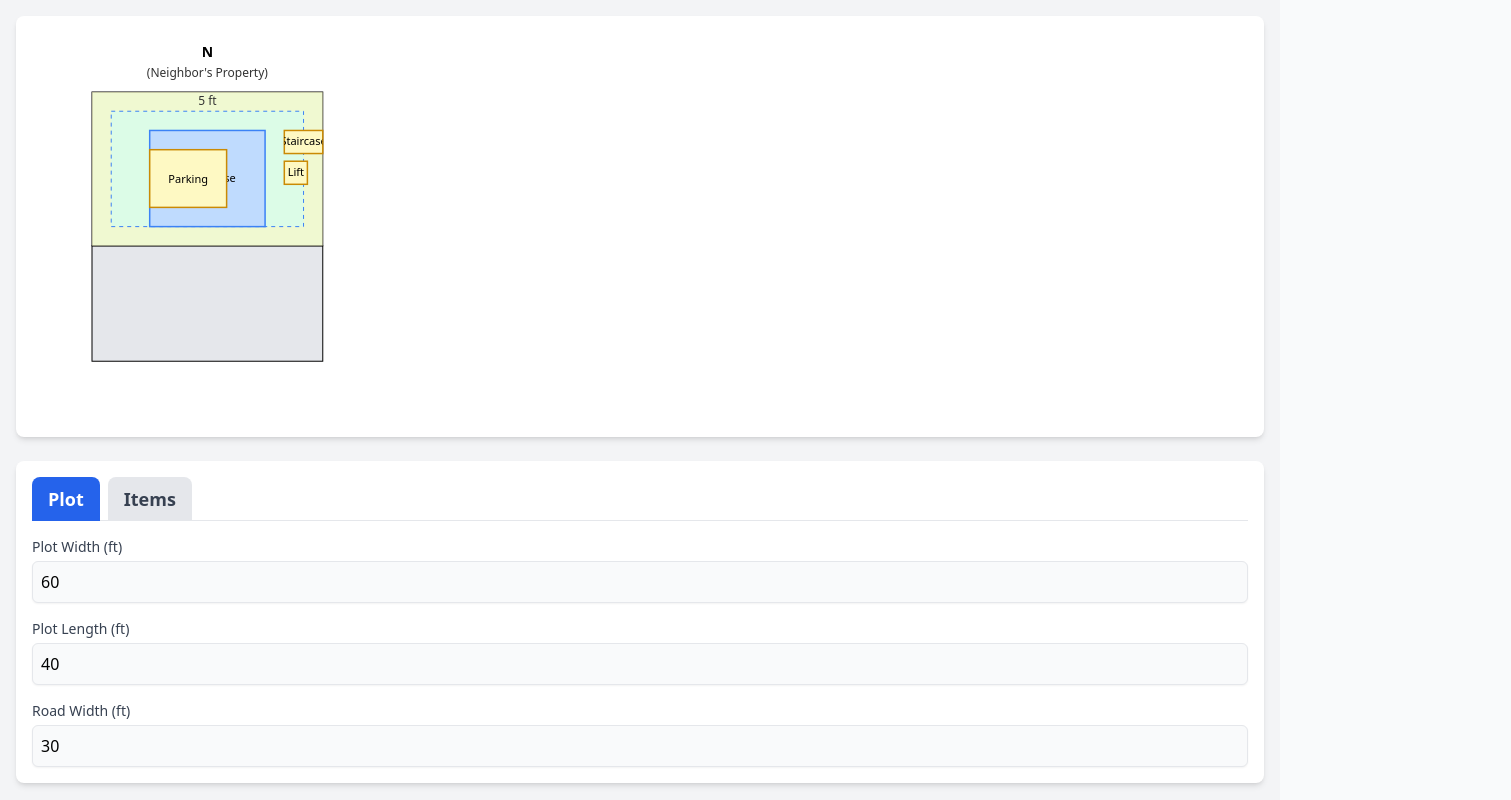
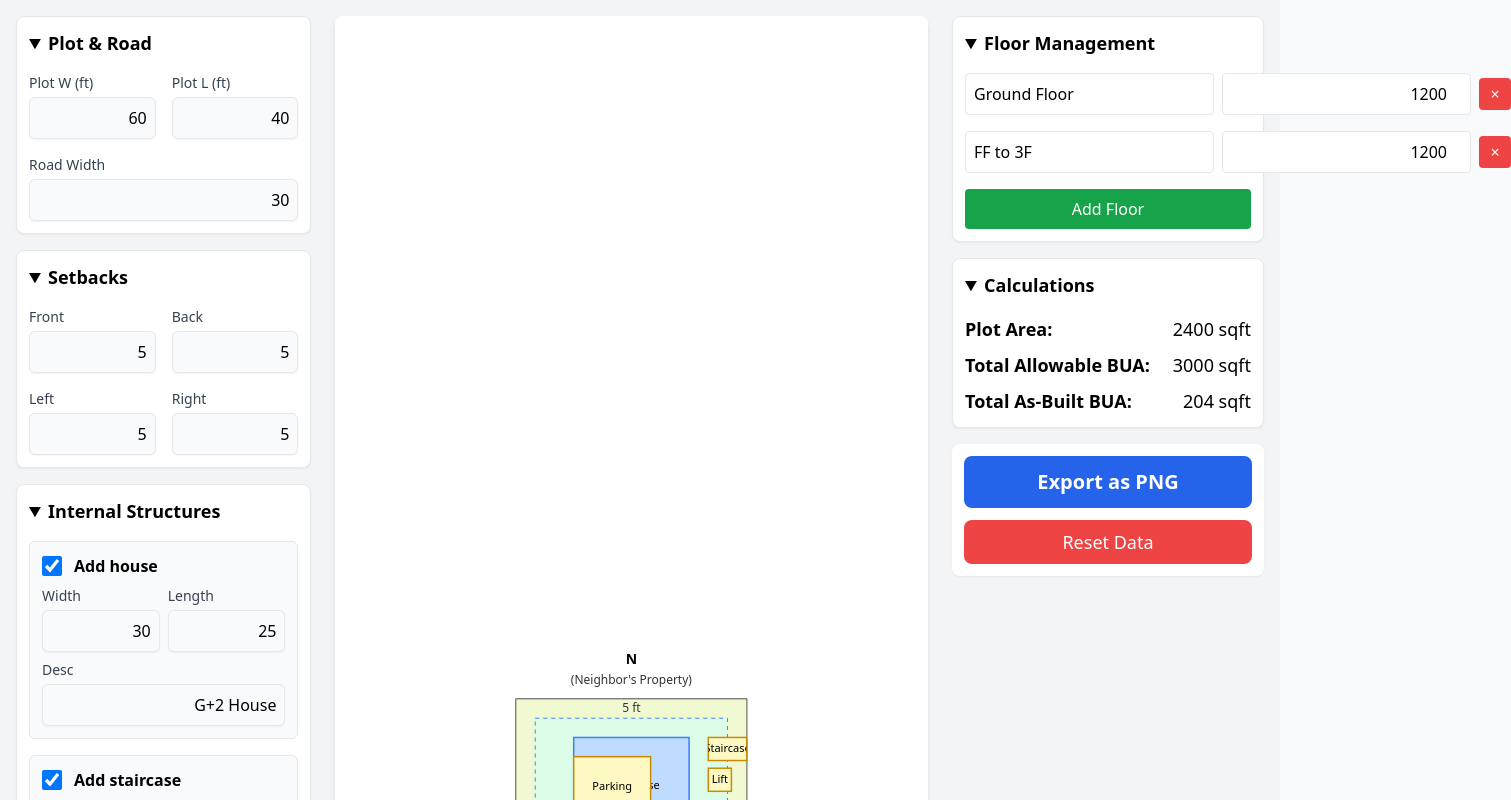
Before and after one commit to tharak4321/plot-app, a React (Create React App) app: page / in a window 1280 px wide. Shown: the top 800 px of the page, 1511 px wide, since content can reach past the window. Built offline with nearby package versions, Linux system fonts and the light colour scheme.

Commit message:
Refactor App component and improve layout

```diff
--- a/src/App.jsx
+++ b/src/App.jsx
@@ -5,13 +5,12 @@ import ExportableImage from './components/ExportableImage';
 import html2canvas from 'html2canvas';
 
 // --- Reusable UI Components ---
-const Input = ({ label, ...props }) => (<div className="w-full"><label className="block text-sm font-medium text-gray-700 mb-1">{label}</label><input className="p-2 w-full border rounded-md shadow-sm bg-gray-50" {...props} /></div>);
+const Input = ({ label, ...props }) => (<div className="w-full"><label className="block text-sm font-medium text-gray-700 mb-1">{label}</label><input className="p-2 w-full border rounded-md shadow-sm bg-gray-50 text-right" {...props} /></div>);
 const Checkbox = ({ label, ...props }) => (<div className="flex items-center"><input type="checkbox" className="h-5 w-5 text-blue-600 border-gray-300 rounded" {...props} /><label className="ml-3 block text-base font-semibold">{label}</label></div>);
-const TabButton = ({ label, isActive, onClick }) => (<button onClick={onClick} className={`px-4 py-2 text-lg font-semibold rounded-t-lg ${isActive ? 'bg-blue-600 text-white' : 'bg-gray-200 text-gray-700'}`}>{label}</button>);
+const Section = ({ title, children }) => (<details className="p-3 border rounded-lg bg-white shadow-sm" open><summary className="text-lg font-bold cursor-pointer">{title}</summary><div className="mt-4 space-y-4">{children}</div></details>);
 
 export default function App() {
-  const { inputs, items, surroundings, identificationText, floors, calculations, setAllState, handleItemChange, handlePositionChange, resetData } = useAppData();
-  const [activeTab, setActiveTab] = useState('plot');
+  const { inputs, items, surroundings, identificationText, floors, calculations, setState, handleItemChange, handlePositionChange, resetData, collisionItemKey } = useAppData();
   const [isExporting, setIsExporting] = useState(false);
   const exportRef = useRef(null);
 
@@ -19,83 +18,62 @@ export default function App() {
     if (!exportRef.current) return;
     setIsExporting(true);
     try {
-      const canvas = await html2canvas(exportRef.current, { backgroundColor: '#ffffff', scale: 2, useCORS: true });
+      const canvas = await html2canvas(exportRef.current, { scale: 2, useCORS: true });
       const link = document.createElement('a');
       link.download = 'plot-diagram-export.png';
       link.href = canvas.toDataURL('image/png');
       link.click();
-    } catch (error) {
-      console.error("Failed to export image:", error);
-      alert("Could not export the image. Please try again.");
     } finally {
       setIsExporting(false);
     }
   };
 
-  const renderTabContent = () => {
-    switch(activeTab) {
-      case 'plot': return (
-        <>
-          <Input label="Plot Width (ft)" name="plotWidth" value={inputs.plotWidth} onChange={e => setAllState({ inputs: {...inputs, plotWidth: e.target.value} })} />
-          <Input label="Plot Length (ft)" name="plotLength" value={inputs.plotLength} onChange={e => setAllState({ inputs: {...inputs, plotLength: e.target.value} })} />
-          <Input label="Road Width (ft)" name="roadWidth" value={inputs.roadWidth} onChange={e => setAllState({ inputs: {...inputs, roadWidth: e.target.value} })} />
-        </>
-      );
-      case 'items': return (
-        <>
-          {Object.entries(items).map(([key, item]) => (
-              <div key={key} className="p-3 border rounded-md mb-3 bg-gray-50">
-                  <Checkbox label={`Add ${key.charAt(0).toUpperCase() + key.slice(1)}`} checked={item.enabled} onChange={(e) => handleItemChange(key, 'enabled', e.target.checked)} />
-                  {item.enabled && (<div className="mt-2 space-y-2">
-                      <Input label="Width (ft)" value={item.width} onChange={(e) => handleItemChange(key, 'width', e.target.value)} />
-                      <Input label="Length (ft)" value={item.length} onChange={(e) => handleItemChange(key, 'length', e.target.value)} />
-                      {key === 'house' && <Input label="Description" type="text" value={item.description} onChange={(e) => handleItemChange(key, 'description', e.target.value)} />}
-                  </div>)}
-              </div>
-          ))}
-        </>
-      );
-      // Add other cases for 'floors', 'surroundings' if needed
-      default: return null;
-    }
+  const handleFloorChange = (id, field, value) => {
+    const newFloors = floors.map(f => f.id === id ? { ...f, [field]: value } : f);
+    setState('floors', newFloors);
   };
+
+  const addFloor = () => setState('floors', [...floors, { id: Date.now(), name: `New Floor`, grossArea: 1000 }]);
+  const removeFloor = (id) => setState('floors', floors.filter(f => f.id !== id));
 
   return (
     <>
       <div className="p-4 bg-gray-100 font-sans">
-        <div className="max-w-7xl mx-auto space-y-6">
-          {/* --- Diagram Section --- */}
-          <div className="p-4 bg-white rounded-lg shadow-md">
-            <PlotDiagramSVG inputs={inputs} items={items} surroundings={surroundings} onPositionChange={handlePositionChange} isExport={false} />
+        <div className="max-w-screen-2xl mx-auto flex flex-col lg:flex-row gap-6">
+
+          {/* --- Left Panel (Inputs) --- */}
+          <div className="w-full lg:w-1/4 space-y-4">
+            <Section title="Plot & Road"><div className="grid grid-cols-2 gap-4"><Input label="Plot W (ft)" name="plotWidth" value={inputs.plotWidth} onChange={e => setState('inputs', {...inputs, plotWidth: e.target.value})} /><Input label="Plot L (ft)" name="plotLength" value={inputs.plotLength} onChange={e => setState('inputs', {...inputs, plotLength: e.target.value})} /></div><Input label="Road Width" name="roadWidth" value={inputs.roadWidth} onChange={e => setState('inputs', {...inputs, roadWidth: e.target.value})} /></Section>
+            <Section title="Setbacks"><div className="grid grid-cols-2 gap-4"><Input label="Front" value={inputs.setbackFront} onChange={e=>setState('inputs', {...inputs, setbackFront: e.target.value})} /><Input label="Back" value={inputs.setbackBack} onChange={e=>setState('inputs', {...inputs, setbackBack: e.target.value})} /><Input label="Left" value={inputs.setbackLeft} onChange={e=>setState('inputs', {...inputs, setbackLeft: e.target.value})} /><Input label="Right" value={inputs.setbackRight} onChange={e=>setState('inputs', {...inputs, setbackRight: e.target.value})} /></div></Section>
+            <Section title="Internal Structures">
+              {Object.entries(items).map(([key, item]) => (
+                <div key={key} className="p-3 border rounded-md bg-gray-50"><Checkbox label={`Add ${key}`} checked={item.enabled} onChange={(e) => handleItemChange(key, 'enabled', e.target.checked)} />
+                  {item.enabled && (<div className="grid grid-cols-2 gap-2 mt-2">
+                    <Input label="Width" value={item.width} onChange={(e) => handleItemChange(key, 'width', e.target.value)} />
+                    <Input label="Length" value={item.length} onChange={(e) => handleItemChange(key, 'length', e.target.value)} />
+                    {key === 'house' && <div className="col-span-2"><Input label="Desc" type="text" value={item.description} onChange={(e) => handleItemChange(key, 'description', e.target.value)} /></div>}
+                  </div>)}
+                </div>
+              ))}
+            </Section>
+            <Section title="Site Details"><Input label="North Side" value={surroundings.north} onChange={e => setState('surroundings', {...surroundings, north: e.target.value})} type="text" /><Input label="South Side" value={surroundings.south} onChange={e => setState('surroundings', {...surroundings, south: e.target.value})} type="text" /><Input label="East Side" value={surroundings.east} onChange={e => setState('surroundings', {...surroundings, east: e.target.value})} type="text" /><Input label="West Side" value={surroundings.west} onChange={e => setState('surroundings', {...surroundings, west: e.target.value})} type="text" /><Input label="Identified By" value={identificationText} onChange={e => setState('identificationText', e.target.value)} type="text" /></Section>
           </div>
 
-          {/* --- Input Section with Tabs --- */}
-          <div className="p-4 bg-white rounded-lg shadow-md">
-            <div className="border-b border-gray-200 mb-4">
-              <nav className="-mb-px flex space-x-2">
-                <TabButton label="Plot" isActive={activeTab === 'plot'} onClick={() => setActiveTab('plot')} />
-                <TabButton label="Items" isActive={activeTab === 'items'} onClick={() => setActiveTab('items')} />
-              </nav>
-            </div>
-            <div className="space-y-4">{renderTabContent()}</div>
+          {/* --- Middle Panel (Diagram) --- */}
+          <div className="w-full lg:w-1/2 p-4 bg-white rounded-lg shadow-md flex items-center justify-center">
+            <PlotDiagramSVG inputs={inputs} items={items} surroundings={surroundings} onPositionChange={handlePositionChange} collisionItemKey={collisionItemKey} isExport={false} />
           </div>
 
-          {/* --- Action Buttons --- */}
-          <div className="p-4 bg-white rounded-lg shadow-md space-y-4">
-              <button onClick={handleExport} disabled={isExporting} className="w-full text-xl font-bold bg-blue-600 text-white py-3 rounded-lg hover:bg-blue-700 disabled:bg-gray-400">
-                  {isExporting ? 'Generating PNG...' : 'Export as PNG'}
-              </button>
-              <button onClick={resetData} className="w-full text-lg bg-red-500 text-white py-2 rounded-lg hover:bg-red-600">
-                  Reset to Defaults
-              </button>
+          {/* --- Right Panel (Floors & Calcs) --- */}
+          <div className="w-full lg:w-1/4 space-y-4">
+            <Section title="Floor Management">{floors.map((f) => (<div key={f.id} className="grid grid-cols-[1fr,1fr,auto] gap-2 items-center"><input type="text" value={f.name} onChange={(e) => handleFloorChange(f.id, 'name', e.target.value)} className="p-2 border rounded" /><input type="number" value={f.grossArea} onChange={(e) => handleFloorChange(f.id, 'grossArea', e.target.value)} className="p-2 border rounded text-right" /><button onClick={()=>removeFloor(f.id)} className="bg-red-500 text-white w-8 h-8 rounded">&times;</button></div>))}<button onClick={addFloor} className="w-full mt-2 bg-green-600 text-white py-2 rounded">Add Floor</button></Section>
+            <Section title="Calculations"><div className="text-lg space-y-2"><div><strong>Plot Area:</strong><span className="float-right">{calculations.plotArea.toFixed(0)} sqft</span></div><div><strong>Total Allowable BUA:</strong><span className="float-right">{calculations.totalAllowableFloorArea.toFixed(0)} sqft</span></div><div><strong>Total As-Built BUA:</strong><span className="float-right">{calculations.totalNetBUA.toFixed(0)} sqft</span></div></div></Section>
+            <div className="p-3 bg-white rounded-lg shadow-sm space-y-3"><button onClick={handleExport} disabled={isExporting} className="w-full text-xl font-bold bg-blue-600 text-white py-3 rounded-lg disabled:bg-gray-400">{isExporting ? 'Generating...' : 'Export as PNG'}</button><button onClick={resetData} className="w-full text-lg bg-red-500 text-white py-2 rounded-lg">Reset Data</button></div>
           </div>
         </div>
       </div>
 
-      {/* Hidden component for generating the export image */}
-      <div style={{ position: 'absolute', left: '-9999px', top: 0 }}>
-          <ExportableImage ref={exportRef} {...{inputs, items, surroundings, calculations, identificationText}} />
-      </div>
+      <div style={{ position: 'absolute', left: '-9999px', top: 0 }}><ExportableImage ref={exportRef} {...{inputs, items, surroundings, calculations, identificationText}} /></div>
     </>
   );
 }
```
